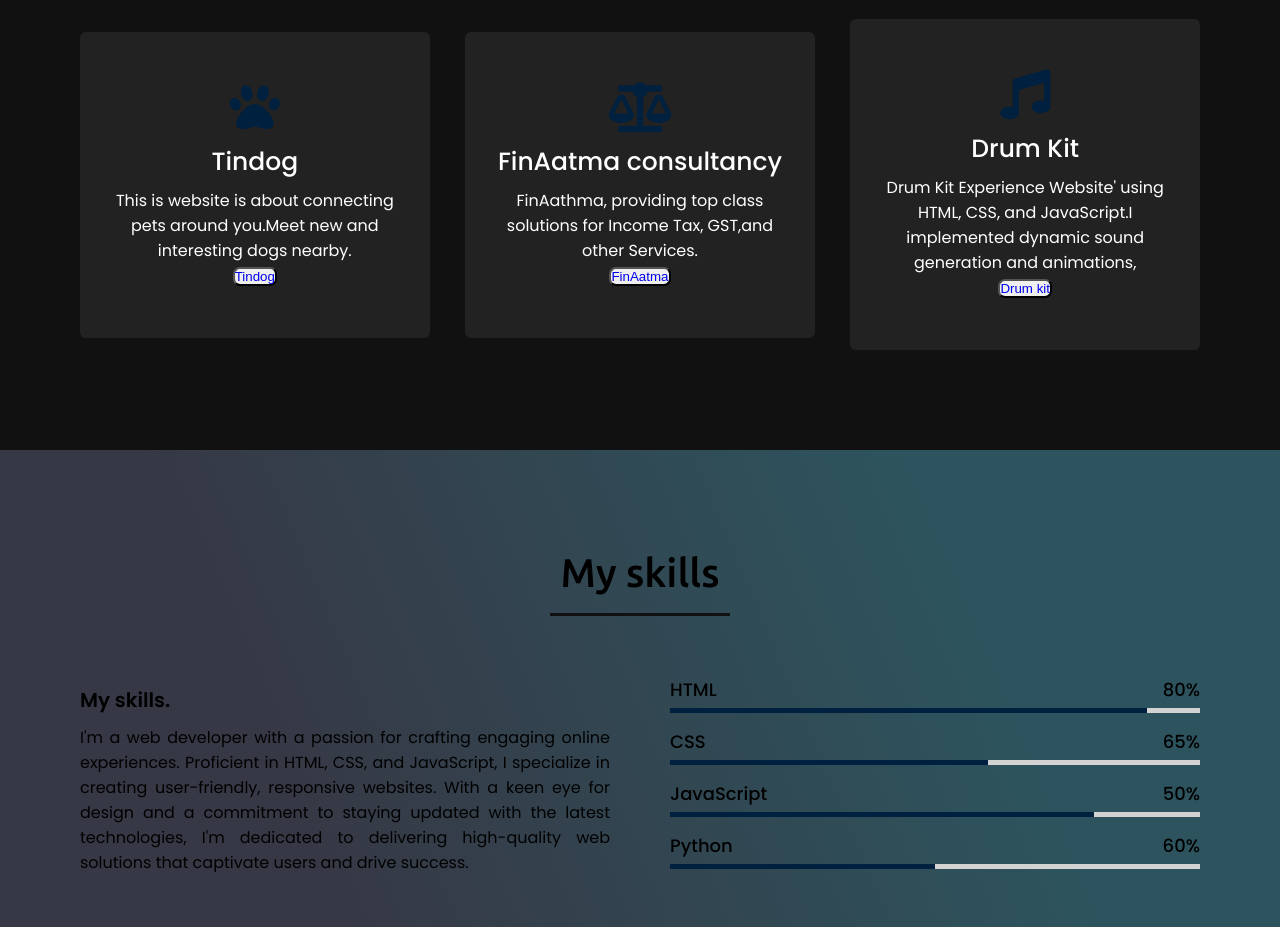
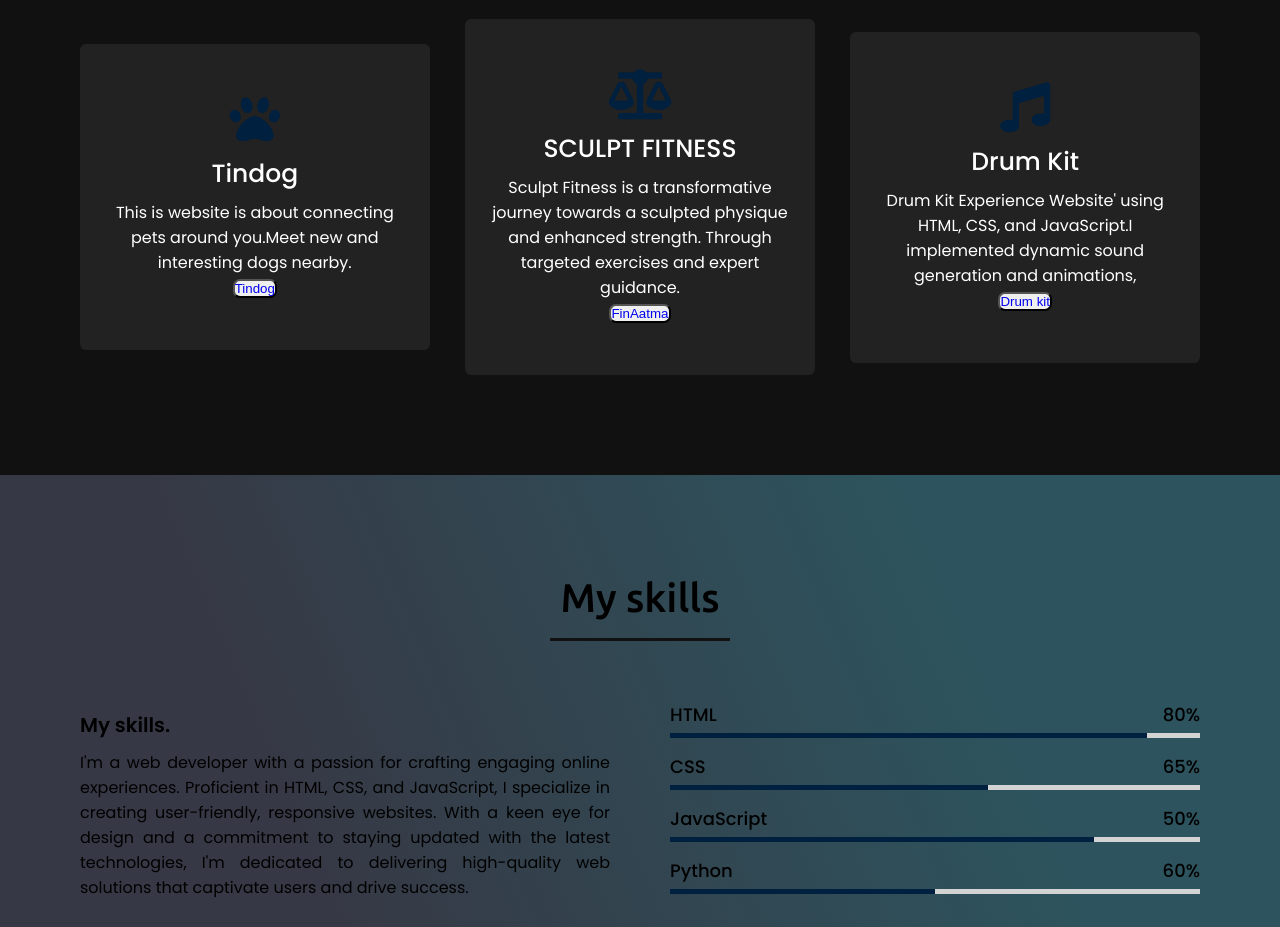
Before and after one commit to prabhanjan9/Portfolio2, a plain HTML site: page index.html in a window 1280 px wide. Shown: the part 1740-2667 px from the top of the page. Drawn offline with nearby package versions, Linux system fonts and the light colour scheme.

Commit message:
Update index.html

```diff
--- a/index.html
+++ b/index.html
@@ -86,9 +86,10 @@
 <div class="box">
 
 <i class='fas fa-balance-scale'></i>
-<div class="text">FinAatma consultancy</div>
-<p>FinAathma,  providing top class
-   solutions for Income Tax, GST,and other Services.</p>
+<div class="text">SCULPT FITNESS
+</div>
+<p>Sculpt Fitness is a transformative journey towards a sculpted physique and enhanced strength. Through targeted exercises and expert guidance.
+</p>
    <button type="click" name="button" class="btn"><a href="https://prabhanjan9.github.io/finaathma/">FinAatma</a></button>
 </div>
 </div>
```
